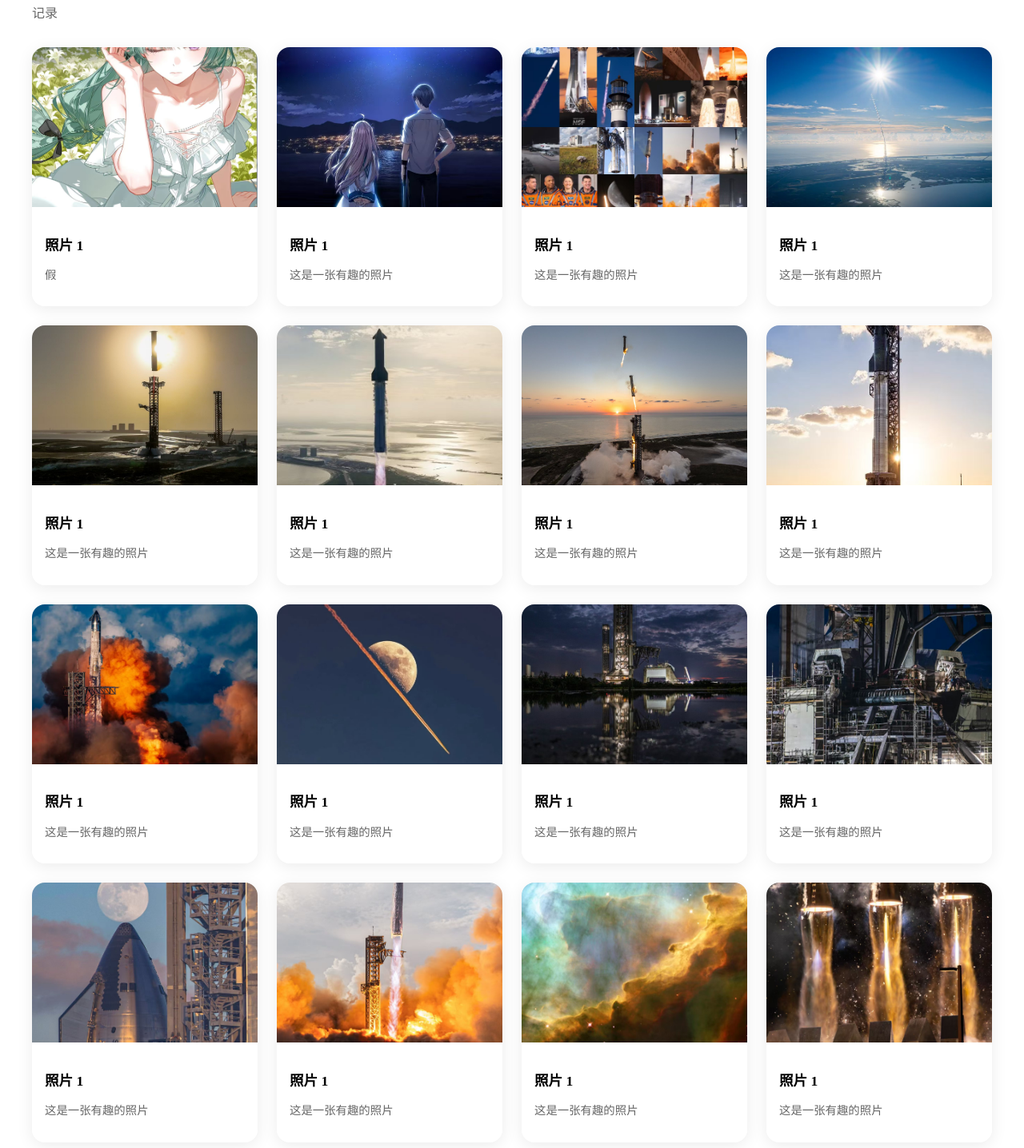
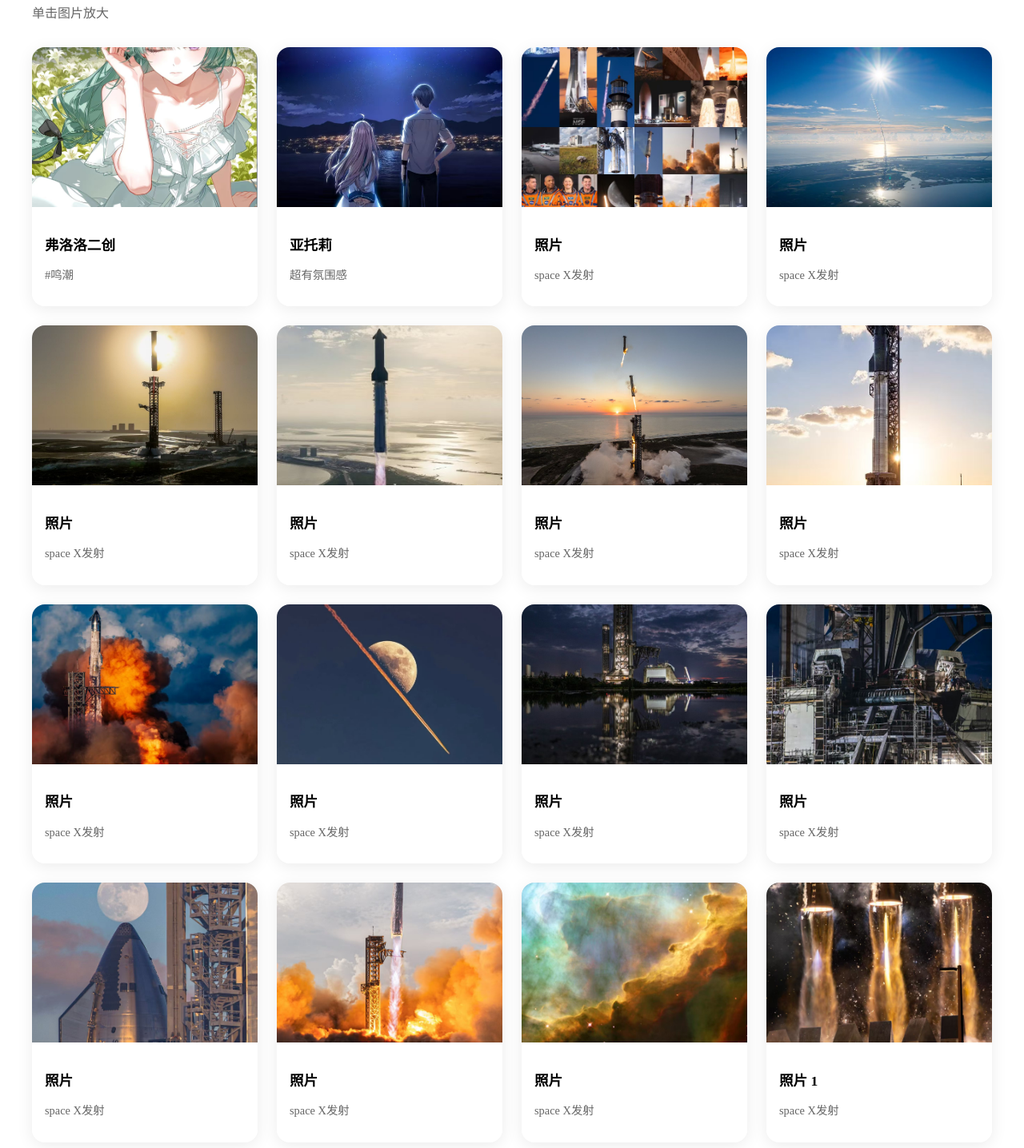
Before and after one commit to kyrrhen/kyrrhen.github.io, a plain HTML site: page 照片/work.html in a window 1280 px wide. Shown: the part 168-1604 px from the top of the page at 80% size. Drawn offline with Linux system fonts and the light colour scheme.

Commit message:
上传一篇文章（223）

```diff
--- a/照片/work.html
+++ b/照片/work.html
@@ -123,120 +123,120 @@
 
     <div class="container">
         <h1>我的分享</h1>
-        <p class="subtitle">记录</p>
+        <p class="subtitle">单击图片放大</p>
 
         <div class="photo-grid">
             <!-- 这里可以复制多个 .photo-card 来添加更多照片 -->
             <div class="photo-card">
                 <img src="(1).jpg" alt="照片1" onclick="openModal(this.src)">
                 <div class="photo-info">
-                    <h3>照片 1</h3>
-                    <p>假</p>
+                    <h3>弗洛洛二创</h3>
+                    <p>#鸣潮</p>
                 </div>
             </div>
             <div class="photo-card">
                 <img src="(2).jpg" alt="照片1" onclick="openModal(this.src)">
                 <div class="photo-info">
-                    <h3>照片 1</h3>
-                    <p>这是一张有趣的照片</p>
+                    <h3>亚托莉</h3>
+                    <p>超有氛围感</p>
                 </div>
             </div>
             <div class="photo-card">
                 <img src="(3).jpg" alt="照片1" onclick="openModal(this.src)">
                 <div class="photo-info">
-                    <h3>照片 1</h3>
-                    <p>这是一张有趣的照片</p>
+                    <h3>照片 </h3>
+                    <p>space X发射</p>
                 </div>
             </div>
             <div class="photo-card">
                 <img src="(27).jpg" alt="照片1" onclick="openModal(this.src)">
                 <div class="photo-info">
-                    <h3>照片 1</h3>
-                    <p>这是一张有趣的照片</p>
+                    <h3>照片 </h3>
+                    <p>space X发射</p>
                 </div>
             </div>
             <div class="photo-card">
                 <img src="(5).jpg" alt="照片1" onclick="openModal(this.src)">
                 <div class="photo-info">
-                    <h3>照片 1</h3>
-                    <p>这是一张有趣的照片</p>
+                    <h3>照片 </h3>
+                    <p>space X发射</p>
                 </div>
             </div>
             <div class="photo-card">
                 <img src="(6).jpg" alt="照片1" onclick="openModal(this.src)">
                 <div class="photo-info">
-                    <h3>照片 1</h3>
-                    <p>这是一张有趣的照片</p>
+                    <h3>照片 </h3>
+                    <p>space X发射</p>
                 </div>
             </div>
             <div class="photo-card">
                 <img src="(7).jpg" alt="照片1" onclick="openModal(this.src)">
                 <div class="photo-info">
-                    <h3>照片 1</h3>
-                    <p>这是一张有趣的照片</p>
+                    <h3>照片 </h3>
+                    <p>space X发射</p>
                 </div>
             </div>
             <div class="photo-card">
                 <img src="(8).jpg" alt="照片1" onclick="openModal(this.src)">
                 <div class="photo-info">
-                    <h3>照片 1</h3>
-                    <p>这是一张有趣的照片</p>
+                    <h3>照片 </h3>
+                    <p>space X发射</p>
                 </div>
             </div>
                         <div class="photo-card">
                 <img src="(9).jpg" alt="照片1" onclick="openModal(this.src)">
                 <div class="photo-info">
-                    <h3>照片 1</h3>
-                    <p>这是一张有趣的照片</p>
+                    <h3>照片 </h3>
+                    <p>space X发射</p>
                 </div>
             </div>
             <div class="photo-card">
                 <img src="(10).jpg" alt="照片1" onclick="openModal(this.src)">
                 <div class="photo-info">
-                    <h3>照片 1</h3>
-                    <p>这是一张有趣的照片</p>
+                    <h3>照片 </h3>
+                    <p>space X发射</p>
                 </div>
             </div>
             <div class="photo-card">
                 <img src="(11).jpg" alt="照片1" onclick="openModal(this.src)">
                 <div class="photo-info">
-                    <h3>照片 1</h3>
-                    <p>这是一张有趣的照片</p>
+                    <h3>照片 </h3>
+                    <p>space X发射</p>
                 </div>
             </div>
             <div class="photo-card">
                 <img src="(12).jpg" alt="照片1" onclick="openModal(this.src)">
                 <div class="photo-info">
-                    <h3>照片 1</h3>
-                    <p>这是一张有趣的照片</p>
+                    <h3>照片 </h3>
+                    <p>space X发射</p>
                 </div>
             </div>
             <div class="photo-card">
                 <img src="(13).jpg" alt="照片1" onclick="openModal(this.src)">
                 <div class="photo-info">
-                    <h3>照片 1</h3>
-                    <p>这是一张有趣的照片</p>
+                    <h3>照片 </h3>
+                    <p>space X发射</p>
                 </div>
             </div>
             <div class="photo-card">
                 <img src="(14).jpg" alt="照片1" onclick="openModal(this.src)">
                 <div class="photo-info">
-                    <h3>照片 1</h3>
-                    <p>这是一张有趣的照片</p>
+                    <h3>照片 </h3>
+                    <p>space X发射</p>
                 </div>
             </div>
             <div class="photo-card">
                 <img src="(15).jpg" alt="照片1" onclick="openModal(this.src)">
                 <div class="photo-info">
-                    <h3>照片 1</h3>
-                    <p>这是一张有趣的照片</p>
+                    <h3>照片 </h3>
+                    <p>space X发射</p>
                 </div>
             </div>
             <div class="photo-card">
                 <img src="(16).jpg" alt="照片1" onclick="openModal(this.src)">
                 <div class="photo-info">
                     <h3>照片 1</h3>
-                    <p>这是一张有趣的照片</p>
+                    <p>space X发射</p>
                 </div>
             </div>
 
```
Also changed, not shown: 想法/想法页.html (+40 -1 lines), 联系.html (+1 -1 lines), 想法/223.jpg (added).
